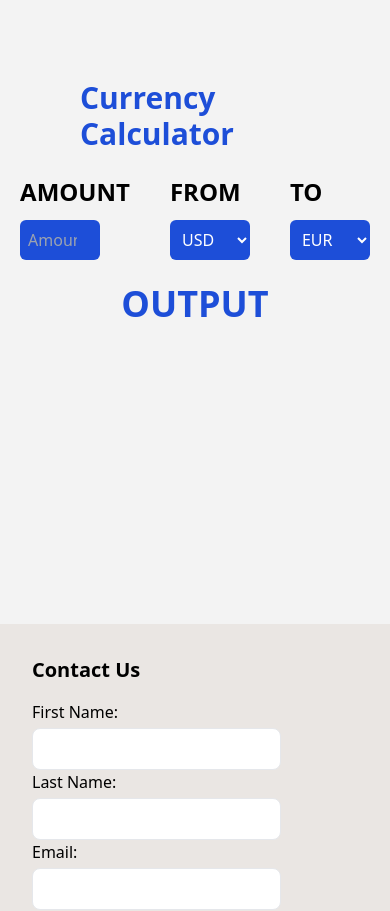
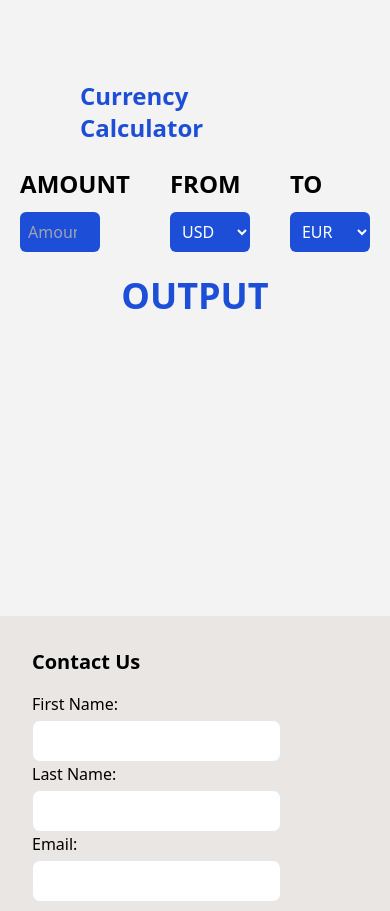
Before and after one commit to joelclaudius/currency-converter, a React (Create React App) app: page / in a window 390 px wide. Shown: the top 911 px of the page. Built offline with nearby package versions, Linux system fonts and the light colour scheme.

Commit message:
Update build

```diff
--- a/src/App.js
+++ b/src/App.js
@@ -55,7 +55,7 @@ const App = () => {
 
   return (
     <div className="px-20 lg:pt-[150px] lg:pb-[400px] pt-20 pb-[300px] sm:px-[20px] md:px-[240px] lg:px-[400px]">
-      <h1 className="text-3xl font-bold text-blue-700 flex justify-center mb-6">
+      <h1 className="sm:text-3xl text-2xl font-bold text-blue-700 flex justify-center mb-6">
         Currency Calculator
       </h1>
       <div className="flex justify-center gap-10">
```
Also changed, not shown: 11 other files (tests, documents, lock files or other folders).
